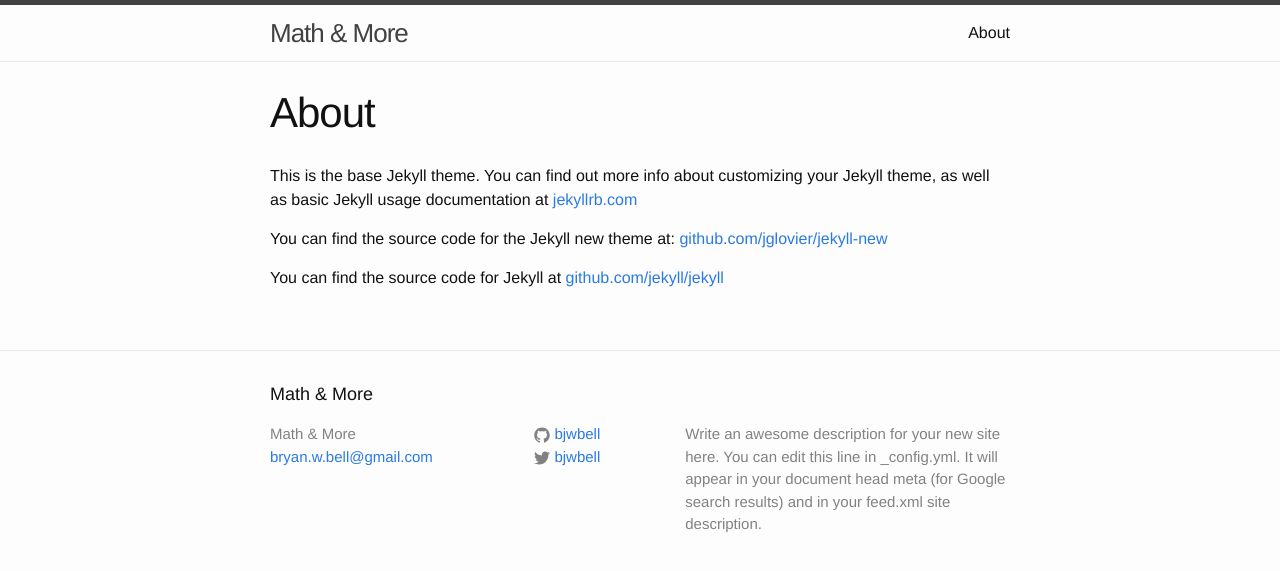
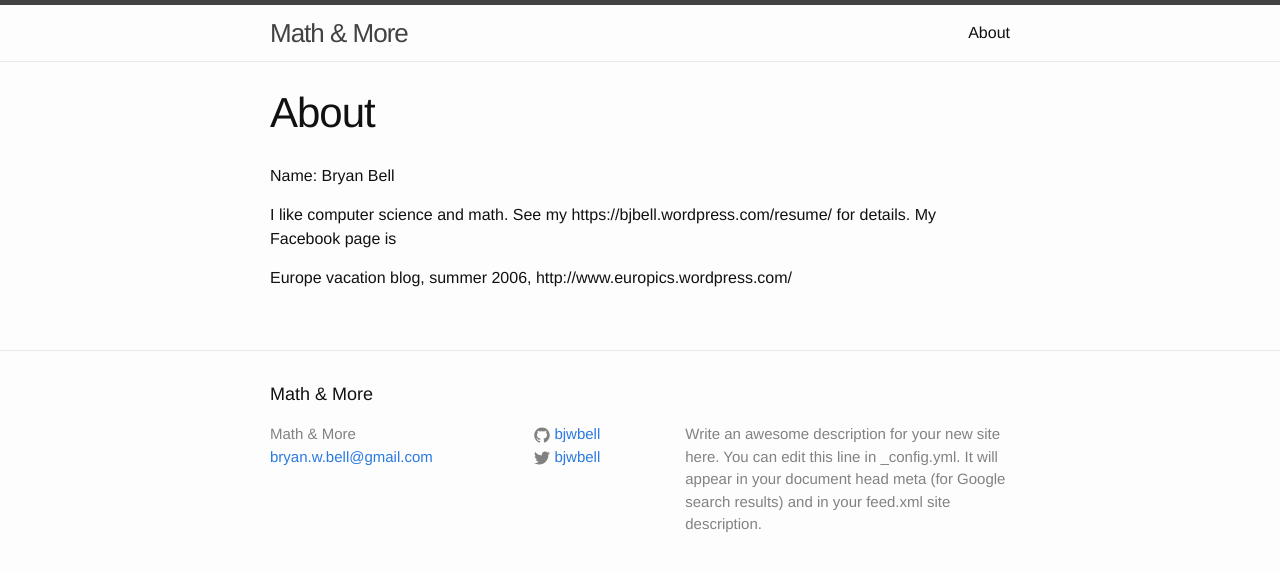
Before and after one commit to bjwbell/bjwbell.github.io, a Jekyll site: the page built from about.md, in a window 1280 px wide. Shown: the top 571 px of the page. Built offline with Jekyll 4.4.1, drawn with Linux system fonts in a browser that asks for light colours.

Commit message:
Add initial about.md info

```diff
--- a/about.md
+++ b/about.md
@@ -4,8 +4,9 @@
 permalink: /about/
 ---
 
-This is the base Jekyll theme. You can find out more info about customizing your Jekyll theme, as well as basic Jekyll usage documentation at [jekyllrb.com](http://jekyllrb.com/)
+Name: Bryan Bell
 
-You can find the source code for the Jekyll new theme at: [github.com/jglovier/jekyll-new](https://github.com/jglovier/jekyll-new)
+I like computer science and math. See my https://bjbell.wordpress.com/resume/ for details.
+My Facebook page is
 
-You can find the source code for Jekyll at [github.com/jekyll/jekyll](https://github.com/jekyll/jekyll)
+Europe vacation blog, summer 2006, http://www.europics.wordpress.com/
```
